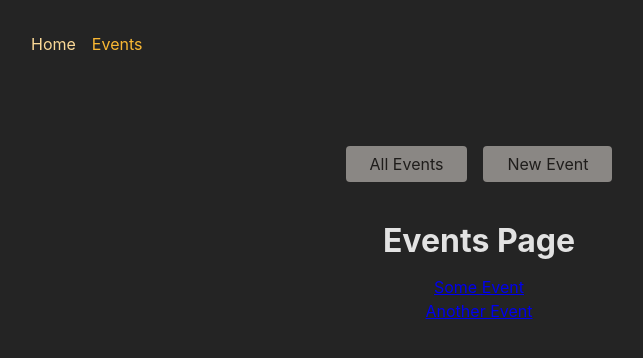
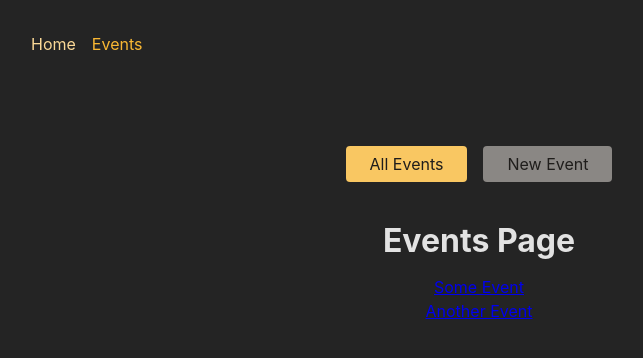
Before and after one commit to seankozen/router-event-site, a React (Create React App) app in the folder frontend/: page /events in a window 1280 px wide. Shown: the top 358 px of the page, without its empty margins (161-804 px from the left). Built offline with nearby package versions, Linux system fonts and the light colour scheme.

Commit message:
Navigation on Events Pages

```diff
--- a/frontend/src/components/EventsNavigation.js
+++ b/frontend/src/components/EventsNavigation.js
@@ -1,4 +1,5 @@
-import classes from './EventsNavigation.module.css';
+import classes from "./EventsNavigation.module.css";
+import { NavLink } from "react-router-dom";
 
 function EventsNavigation() {
   return (
@@ -6,10 +7,26 @@
       <nav>
         <ul className={classes.list}>
           <li>
-            <a href="/events">All Events</a>
+            <NavLink
+              to="/events"
+              className={({ isActive }) =>
+                isActive ? classes.active : undefined
+              }
+              end
+            >
+              All Events
+            </NavLink>
           </li>
+
           <li>
-            <a href="/events/new">New Event</a>
+            <NavLink
+              to="/events/new"
+              className={({ isActive }) =>
+                isActive ? classes.active : undefined
+              }
+            >
+              New Event
+            </NavLink>
           </li>
         </ul>
       </nav>
```
Also changed, not shown: frontend/src/App.js (+0 -22 lines).
